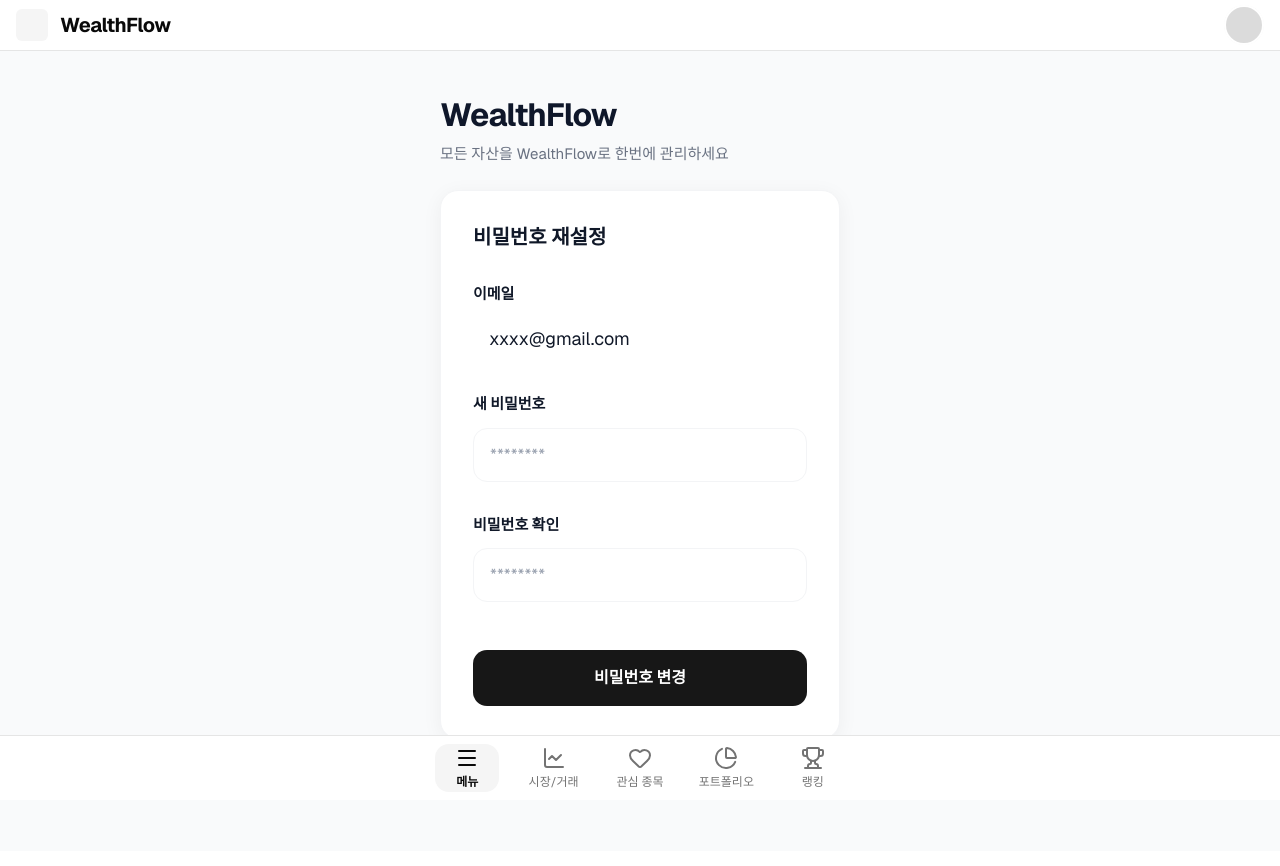
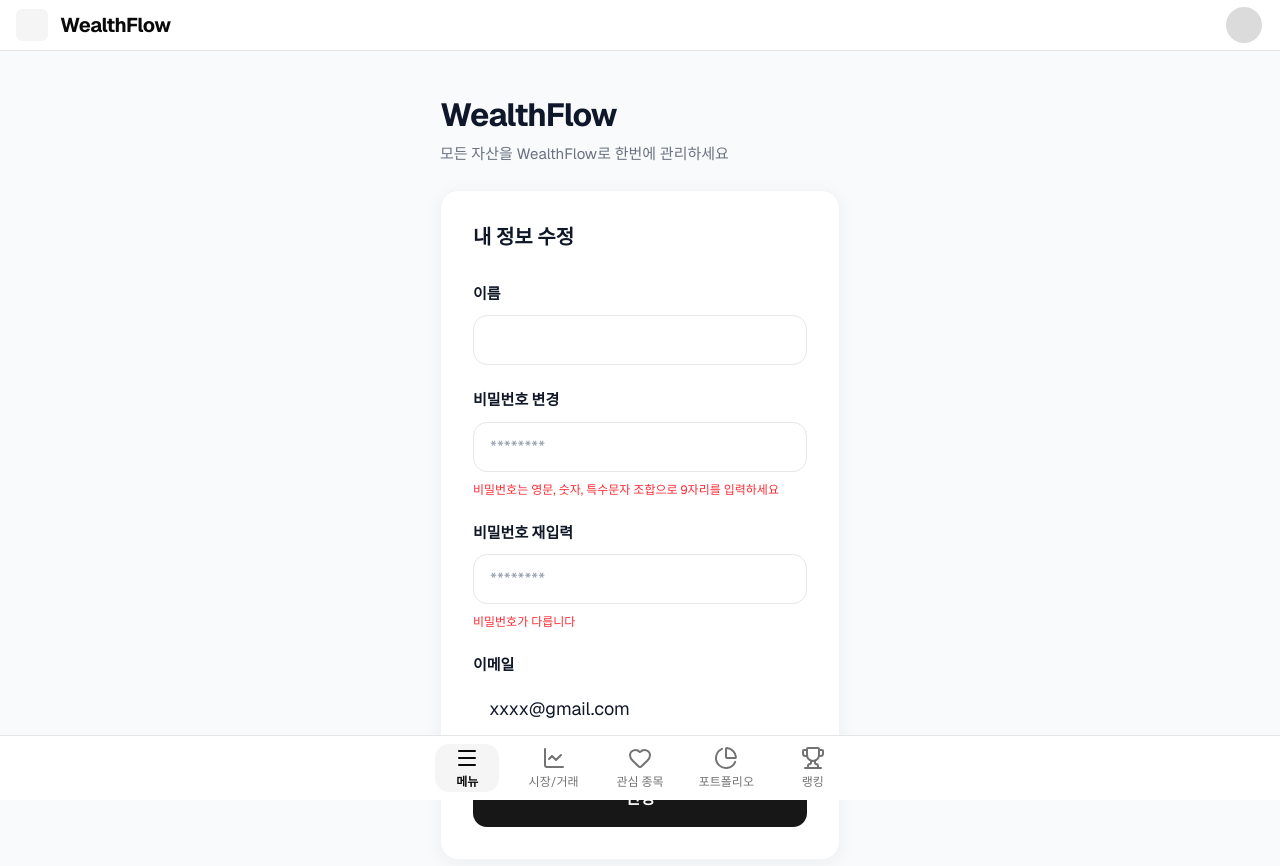
Before and after one commit to goorm-team-nexus/wealthflow-frontend, a Next.js app: page /EditInfo in a window 1280 px wide. Shown: the top 866 px of the page. Built offline with nearby package versions, Linux system fonts and the light colour scheme; a web font is replaced by a local one.

Commit message:
두번째 변경

```diff
--- a/src/app/EditInfo/page.tsx
+++ b/src/app/EditInfo/page.tsx
@@ -1,6 +1,6 @@
 import { TabBar } from "@/components/shared/TabBar";
 
-export default function FindPw() {
+export default function EditInfo() {
   return (
     <div className="flex min-h-screen flex-col items-center justify-start bg-white px-4 pt-10 pb-20 sm:bg-gray-50">
       <div className="w-full max-w-[400px]">
@@ -14,13 +14,66 @@
           </p>
         </div>
 
-        {/* Find Password / Reset Password Card */}
+        {/* Edit Info Card */}
         <div className="rounded-2xl border border-gray-100 bg-white p-6 shadow-[0_4px_20px_rgba(0,0,0,0.05)] sm:p-8">
-          <h2 className="mb-8 text-xl font-bold text-gray-900">비밀번호 재설정</h2>
+          <h2 className="mb-8 text-xl font-bold text-gray-900">내 정보 수정</h2>
 
-          <form className="space-y-8">
-            {/* Email Field (Static/Readonly as per image style) */}
-            <div className="space-y-3">
+          <form className="space-y-6">
+            {/* Name Field */}
+            <div className="space-y-2.5">
+              <label
+                htmlFor="name"
+                className="block text-[15px] font-bold text-gray-900"
+              >
+                이름
+              </label>
+              <input
+                type="text"
+                id="name"
+                className="block w-full rounded-xl border border-gray-200 px-4 py-3 text-gray-900 outline-none transition-colors focus:border-gray-900"
+              />
+            </div>
+
+            {/* Password Change Field */}
+            <div className="space-y-2.5">
+              <label
+                htmlFor="password"
+                className="block text-[15px] font-bold text-gray-900"
+              >
+                비밀번호 변경
+              </label>
+              <input
+                type="password"
+                id="password"
+                placeholder="********"
+                className="block w-full rounded-xl border border-gray-200 px-4 py-3 text-gray-900 placeholder-gray-400 outline-none transition-colors focus:border-gray-900"
+              />
+              <p className="mt-1.5 text-xs text-red-500">
+                비밀번호는 영문, 숫자, 특수문자 조합으로 9자리를 입력하세요
+              </p>
+            </div>
+
+            {/* Password Re-enter Field */}
+            <div className="space-y-2.5">
+              <label
+                htmlFor="passwordConfirm"
+                className="block text-[15px] font-bold text-gray-900"
+              >
+                비밀번호 재입력
+              </label>
+              <input
+                type="password"
+                id="passwordConfirm"
+                placeholder="********"
+                className="block w-full rounded-xl border border-gray-200 px-4 py-3 text-gray-900 placeholder-gray-400 outline-none transition-colors focus:border-gray-900"
+              />
+              <p className="mt-1.5 text-xs text-red-500">
+                비밀번호가 다릅니다
+              </p>
+            </div>
+
+            {/* Email Field (Static) */}
+            <div className="space-y-2.5">
               <label className="block text-[15px] font-bold text-gray-900">
                 이메일
               </label>
@@ -29,45 +82,13 @@
               </div>
             </div>
 
-            {/* New Password Field */}
-            <div className="space-y-3">
-              <label
-                htmlFor="password"
-                className="block text-[15px] font-bold text-gray-900"
-              >
-                새 비밀번호
-              </label>
-              <input
-                type="password"
-                id="password"
-                placeholder="********"
-                className="block w-full rounded-xl border border-gray-100 bg-white px-4 py-3.5 text-gray-900 placeholder-gray-400 outline-none transition-colors focus:border-gray-900"
-              />
-            </div>
-
-            {/* Password Confirm Field */}
-            <div className="space-y-3">
-              <label
-                htmlFor="passwordConfirm"
-                className="block text-[15px] font-bold text-gray-900"
-              >
-                비밀번호 확인
-              </label>
-              <input
-                type="password"
-                id="passwordConfirm"
-                placeholder="********"
-                className="block w-full rounded-xl border border-gray-100 bg-white px-4 py-3.5 text-gray-900 placeholder-gray-400 outline-none transition-colors focus:border-gray-900"
-              />
-            </div>
-
             {/* Submit Button */}
             <div className="pt-4">
               <button
                 type="button"
                 className="w-full rounded-xl bg-[#171717] py-4 text-[16px] font-bold text-white transition-colors hover:bg-black"
               >
-                비밀번호 변경
+                변경
               </button>
             </div>
           </form>
--- a/src/app/find-pw/page.tsx
+++ b/src/app/find-pw/page.tsx
@@ -48,6 +48,9 @@
                 placeholder="xxxx@gmail.com"
                 className="block w-full rounded-xl border border-gray-200 px-4 py-3 text-gray-900 placeholder-gray-400 outline-none transition-colors focus:border-gray-900 focus:ring-1 focus:ring-gray-900"
               />
+              <p className="mt-1.5 text-xs text-red-500">
+                이메일 형식을 맞춰주세요 m@example.com
+              </p>
             </div>
 
             {/* Submit Button */}
--- a/src/app/login/page.tsx
+++ b/src/app/login/page.tsx
@@ -33,6 +33,9 @@
                 placeholder="m@example.com"
                 className="mt-1.5 block w-full rounded-lg border border-gray-200 px-4 py-2.5 text-gray-900 placeholder-gray-400 outline-none transition-colors focus:border-gray-900 focus:ring-1 focus:ring-gray-900"
               />
+              <p className="mt-1.5 text-xs text-red-500">
+                이메일 형식을 맞춰주세요 m@example.com
+              </p>
             </div>
 
             {/* Password Field */}
--- a/src/app/signup/page.tsx
+++ b/src/app/signup/page.tsx
@@ -70,6 +70,9 @@
                 placeholder="********"
                 className="block w-full rounded-lg border border-gray-200 px-4 py-2.5 text-gray-900 placeholder-gray-500 outline-none transition-colors focus:border-gray-900 focus:ring-1 focus:ring-gray-900"
               />
+              <p className="mt-1.5 text-xs text-red-500">
+                비밀번호는 영문, 숫자, 특수문자 조합으로 9자리를 입력하세요
+              </p>
             </div>
 
             {/* Password Confirm Field */}
@@ -86,6 +89,9 @@
                 placeholder="********"
                 className="block w-full rounded-lg border border-gray-200 px-4 py-2.5 text-gray-900 placeholder-gray-500 outline-none transition-colors focus:border-gray-900 focus:ring-1 focus:ring-gray-900"
               />
+              <p className="mt-1.5 text-xs text-red-500">
+                비밀번호가 다릅니다
+              </p>
             </div>
 
             {/* Signup Button */}
```
